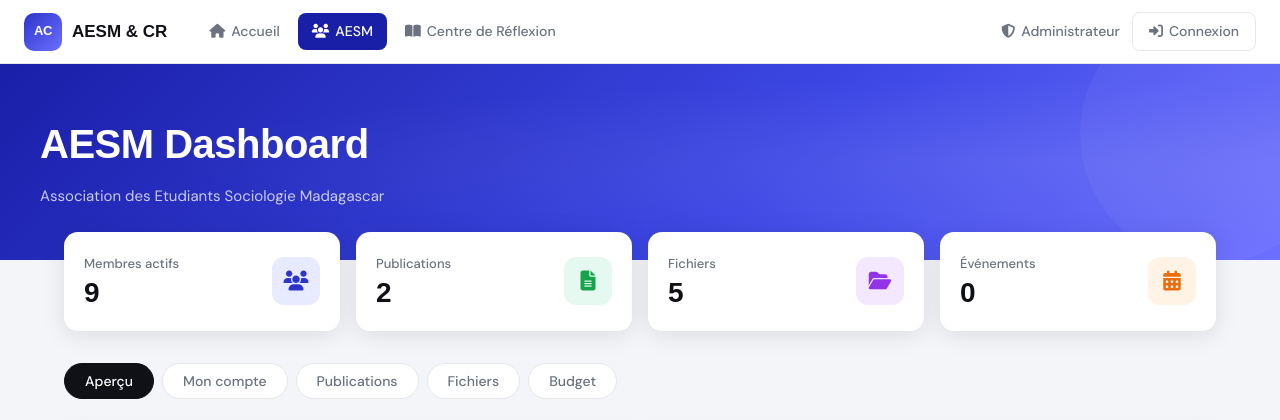
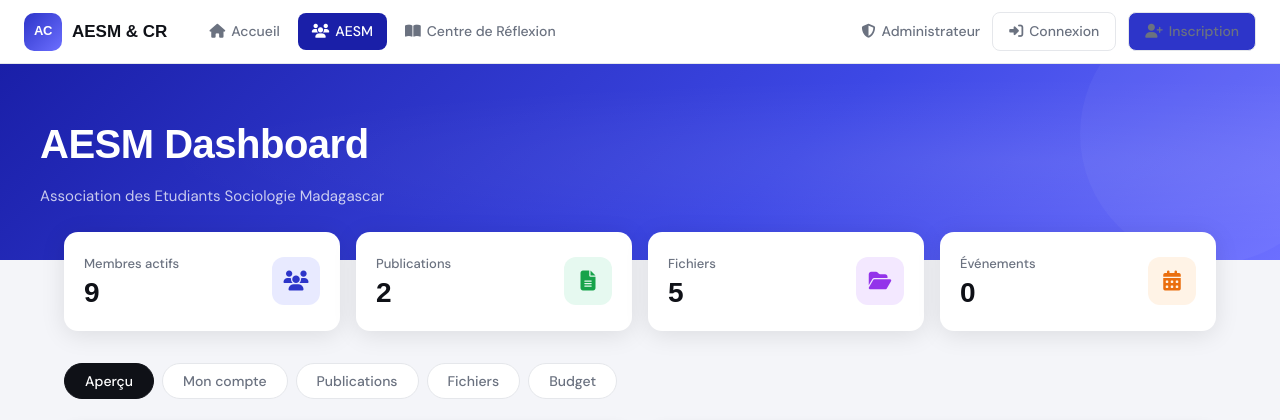
Before and after one commit to Nandrianina-Building/aesm-project, a Django app: page /aesm/dashboard_aesm/ in a window 1280 px wide. Shown: the top 420 px of the page. Run offline with Django 5.2, Linux system fonts and the light colour scheme; data comes from the database, SQL or seed files in the repository.

Commit message:
Update dashboard_aesm.html

```diff
--- a/aesm/templates/aesm/dashboard_aesm.html
+++ b/aesm/templates/aesm/dashboard_aesm.html
@@ -204,6 +204,13 @@
         >
           <i class="fa fa-right-to-bracket"></i> Connexion
         </a>
+        <a
+          href="{% url '' %}"
+          class="btn btn-outline"
+          style="width: auto; padding: 7px 16px ;background : #2d35c9"
+        >
+          <i class="fa fa-user-plus"></i> Inscription
+        </a>
         {% endif %}
       </div>
 
@@ -229,6 +236,9 @@
       {% else %}
       <a href="{% url 'account_login' %}"
         ><i class="fa fa-right-to-bracket"></i> Connexion</a
+      >
+      <a href="{% url 'account_signup' %}"
+        ><i class="fa fa-user-plus"></i> Inscription</a
       >
       {% endif %}
     </div>
```
